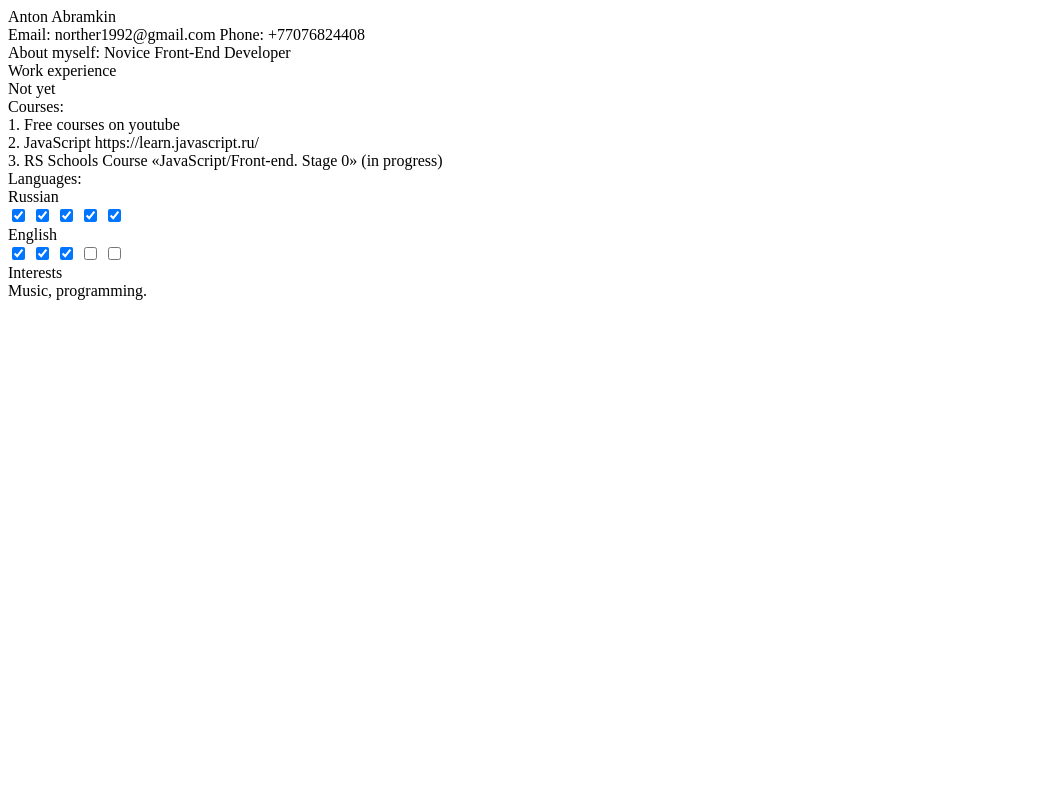
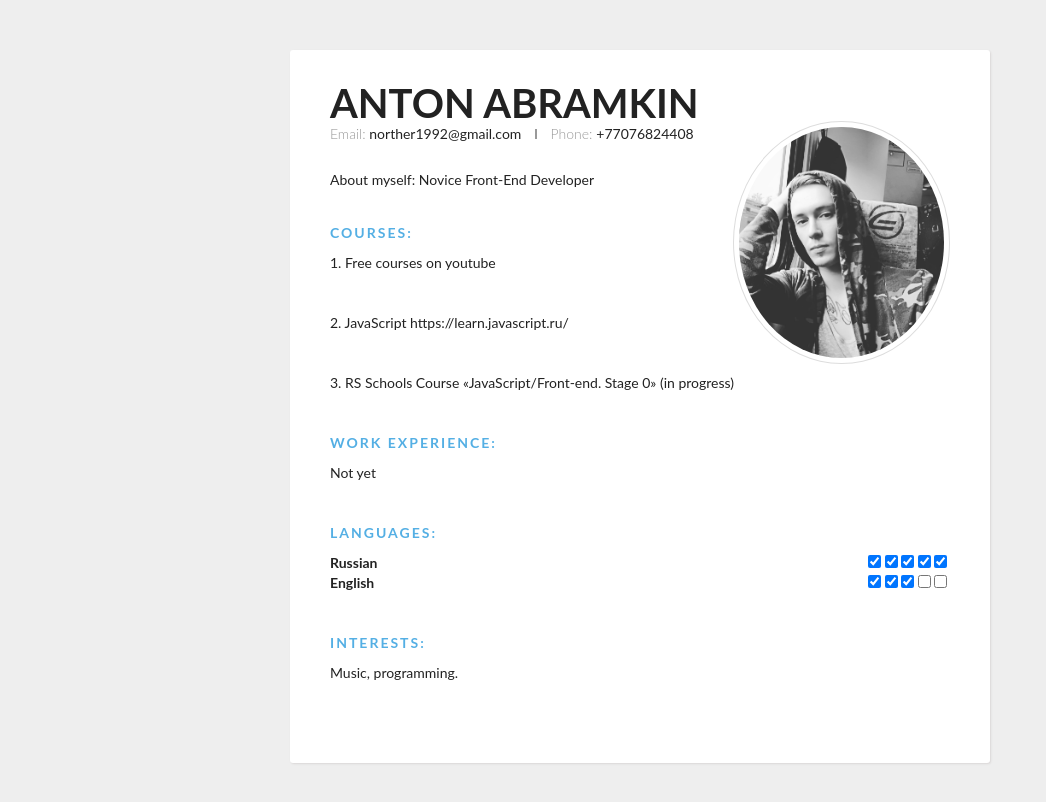
Before and after one commit to norther92/rsschool-cv, a plain HTML site: page index.html in a window 1280 px wide. Shown: the whole page, without its empty margins (0-1046 px from the left). Drawn offline with Linux system fonts and the light colour scheme.

Commit message:
feat: add css and avatar

```diff
--- /dev/null
+++ b/css/style.css
@@ -0,0 +1,110 @@
+* {
+  margin: 0;
+  padding: 0;
+  box-sizing: border-box;
+}
+html {
+  height: 100%;
+}
+
+body {
+  min-height: 100%;
+  background: #eee;
+  font-family: "Lato", sans-serif;
+  font-weight: 400;
+  color: #222;
+  font-size: 14px;
+  line-height: 26px;
+  padding-bottom: 50px;
+}
+
+.Avatar {
+  max-width: 35%;
+  height: auto;
+  border-radius: 50%;
+  border: 1px solid #ddd;
+  padding: 5px;
+  float: right;
+  margin-left: 20px;
+}
+
+.container {
+  max-width: 700px;
+  background: #fff;
+  margin: 0px auto 0px;
+  box-shadow: 1px 1px 2px #dad7d7;
+  border-radius: 3px;
+  padding: 40px;
+  margin-top: 50px;
+}
+
+.phone,
+.email {
+  color: #999;
+  font-weight: 300;
+}
+
+.contacts {
+  margin-bottom: 20px;
+}
+
+.separator {
+  height: 10px;
+  display: inline-block;
+  border-left: 2px solid #999;
+  margin: 0px 10px;
+}
+
+.position {
+  font-weight: bold;
+  display: inline-block;
+  margin-right: 10px;
+  text-decoration: underline;
+}
+
+.full-name {
+  font-size: 40px;
+  text-transform: uppercase;
+  margin-bottom: 5px;
+  font-weight: 700;
+}
+
+.header {
+  margin-bottom: 30px;
+}
+.section {
+  margin-bottom: 40px;
+}
+
+.section__title {
+  letter-spacing: 2px;
+  color: #54afe4;
+  font-weight: bold;
+  margin-bottom: 10px;
+  text-transform: uppercase;
+}
+.section__list-item {
+  margin-bottom: 40px;
+}
+.details {
+  line-height: 20px;
+}
+
+.left,
+.right {
+  vertical-align: top;
+  display: inline-block;
+}
+
+.left {
+  width: 60%;
+}
+
+.right {
+  text-align: right;
+  width: 39%;
+}
+
+.name {
+  font-weight: bold;
+}
--- a/index.html
+++ b/index.html
@@ -1,4 +1,4 @@
-<link href='https://fonts.googleapis.com/css?family=Lato:400,300,700' rel='stylesheet' type='text/css'>
+<link rel="stylesheet" type="text/css" href="css/style.css" />
 
 <div class="container">
   <div class="header">
@@ -6,6 +6,7 @@
       <span class="first-name">Anton</span>
       <span class="last-name">Abramkin</span>
     </div>
+	<img src="img/Profile.jpg" class="Avatar">
     <div class="contacts">
       <span class="email">Email: </span>
       <span class="email-val">norther1992@gmail.com</span>
@@ -23,30 +24,25 @@
   </div>
    <div class="details">
     <div class="section">
-      <div class="section__title">Work experience</div>
-      <span class="desc">
-        Not yet
-      </span>
-    </div>
-    <div class="section">
       <div class="section__title">Courses:</div>
       <div class="section__list">
         <div class="section__list-item">
-          <div class="left">
-            <div class="name">1. Free courses on youtube</div>
-          </div>
-          <div class="right">
-            <div class="name">2. JavaScript https://learn.javascript.ru/</div>
-          </div>
+            1. Free courses on youtube
         </div>
 		<div class="section__list-item">
-          <div class="left">
-            <div class="name">3. RS Schools Course «JavaScript/Front-end. Stage 0» (in progress)</div>
+            2. JavaScript https://learn.javascript.ru/
+        </div>
+        <div class="section__list-item">
+            3. RS Schools Course «JavaScript/Front-end. Stage 0» (in progress)
         </div>
       </div>
 
 	</div>
-
+	<div class="section">
+      <div class="section__title">Work experience:</div>
+      <span class="desc">
+        Not yet
+      </span>
     </div>
      <div class="section">
        <div class="section__title">Languages:</div>
@@ -98,7 +94,7 @@
        </div>
      <div class="section">
      <div class="section__title">
-       Interests
+       Interests:
        </div>
        <div class="section__list">
          <div class="section__list-item">
```
Also changed, not shown: img/Profile.jpg (added). Lines whose indentation alone changed are shown as unchanged.
